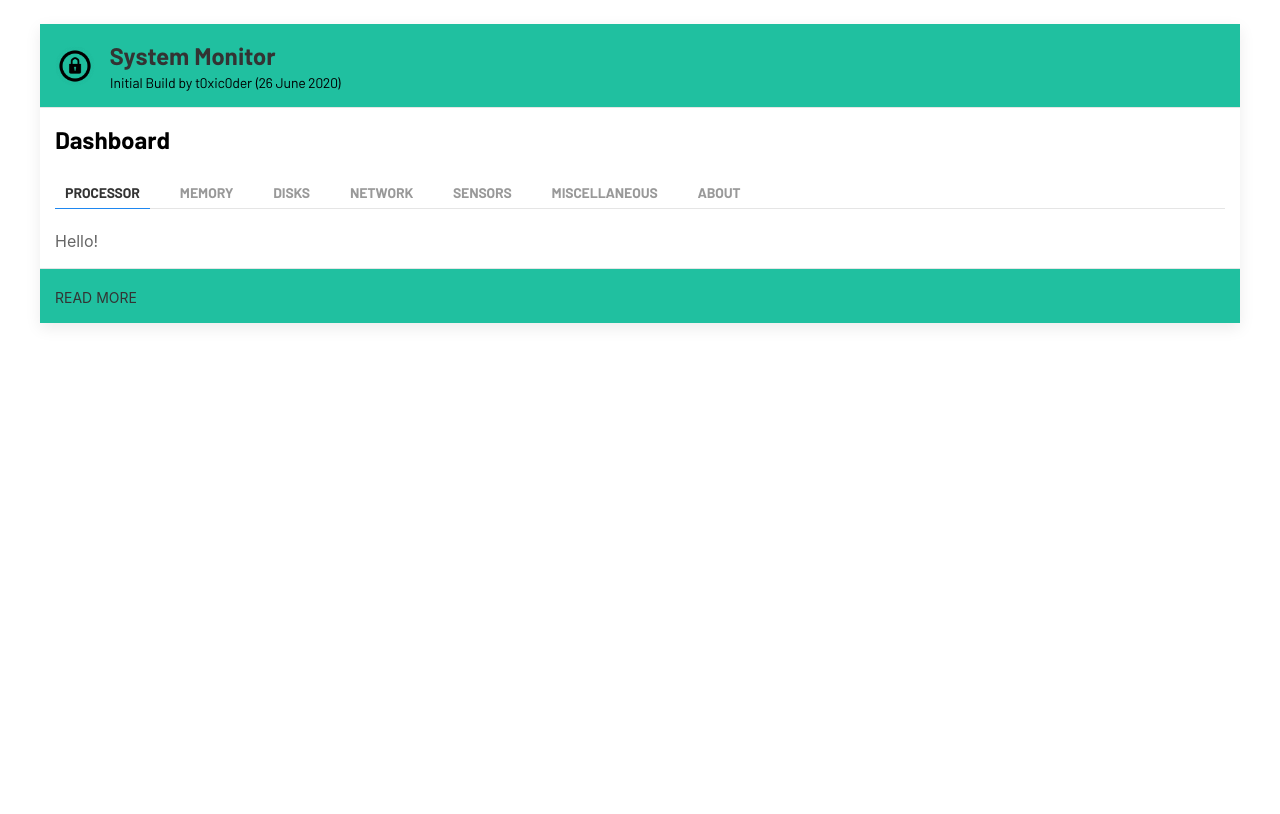
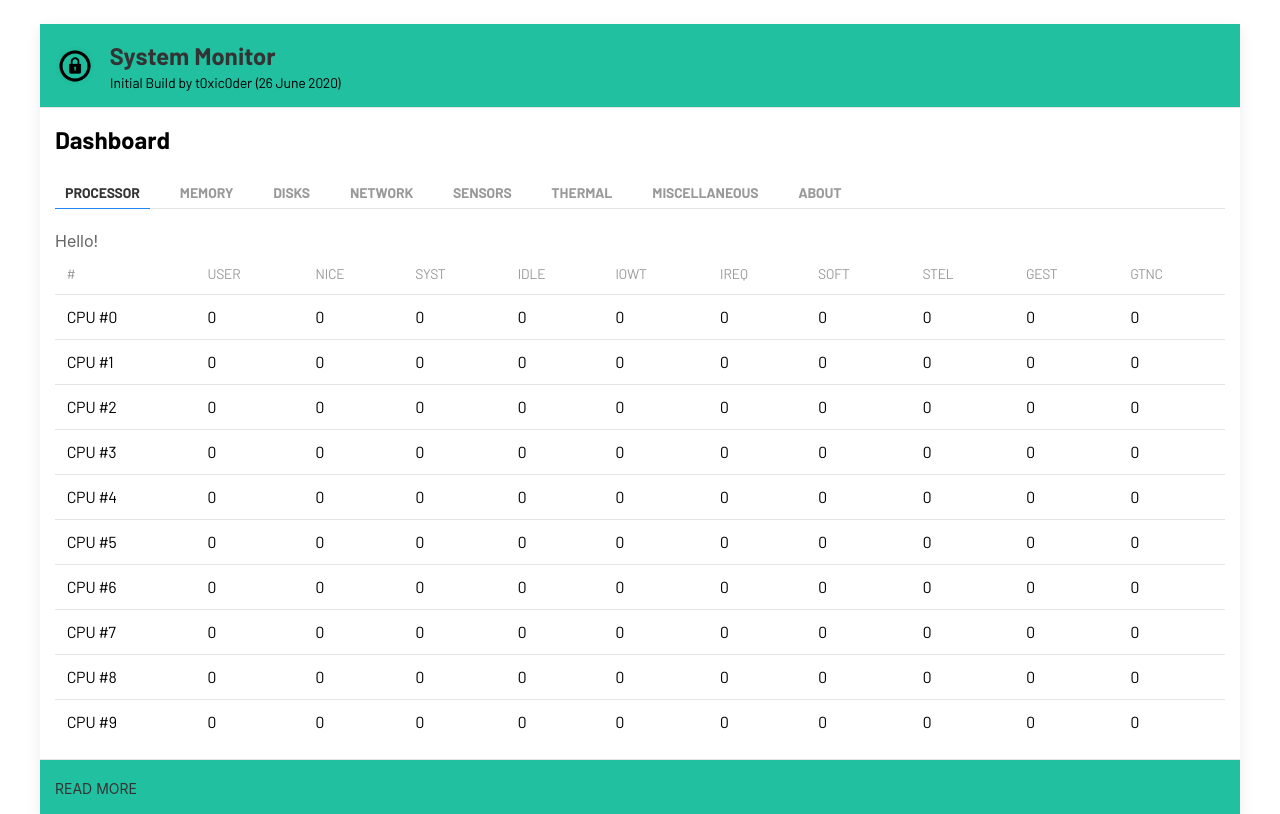
Before and after one commit to gridhead/sysmon, a Flask app: template templates/main.html in a window 1280 px wide. Before the commit the page ends 325 px from the top, so only its background shows below. Run offline with Flask 2, Linux system fonts and the light colour scheme; the template is opened without the code that fills it: most values are stand-ins (such as "Sample title", 1, 10 or a date in 2020); some libraries are stand-ins or nearby versions.

Commit message:
Add CPU time display and switchable titles in template

```diff
--- a/templates/main.html
+++ b/templates/main.html
@@ -24,7 +24,7 @@
             async function UpdateValues() {
             while (1)
             {
-                    await new Promise(r => setTimeout(r, 2000));
+                await new Promise(r => setTimeout(r, 1000));
                 $SCRIPT_ROOT = {{ request.script_root|tojson|safe }};
                 $.getJSON($SCRIPT_ROOT+"/virtdata",
                     function(data) {
@@ -37,18 +37,31 @@
                         $("#virtcach").text(data.virtcach+" Bytes")
                         $("#virtshrd").text(data.virtshrd+" Bytes")
                         $("#virtslab").text(data.virtslab+" Bytes")
-                            $("#cpuload").text(data.retndata+" %")
-                            $("#ram").text(data.ram+" %")
-                            $("#disk").text(data.disk+" %")
                         var virtprog = document.getElementById("virtprog");
                         virtprog.value=data.virtperc;
                     });
+                $.getJSON($SCRIPT_ROOT+"/cputimes",
+                    function(data) {
+                        for (let indx = 0; indx < {{ cpuquant }}; indx ++)
+                        {
+                            $("#time-user-"+indx).text(data.cputimes[indx][0])
+                            $("#time-nice-"+indx).text(data.cputimes[indx][1])
+                            $("#time-syst-"+indx).text(data.cputimes[indx][2])
+                            $("#time-idle-"+indx).text(data.cputimes[indx][3])
+                            $("#time-iowt-"+indx).text(data.cputimes[indx][4])
+                            $("#time-ireq-"+indx).text(data.cputimes[indx][5])
+                            $("#time-soft-"+indx).text(data.cputimes[indx][6])
+                            $("#time-stel-"+indx).text(data.cputimes[indx][7])
+                            $("#time-gest-"+indx).text(data.cputimes[indx][8])
+                            $("#time-gtnc-"+indx).text(data.cputimes[indx][9])
+                        }
+                    });
                 }
             }
-                function TextProc()
+            function MenuTextSetter(ActiveMenuText)
             {
                 var ttletext = document.getElementById("ttletext");
-                    ttletext.innerText = "Processor";
+                ttletext.innerText = "Dashboard / " + ActiveMenuText;
             }
         </script>
     </head>
@@ -70,16 +83,53 @@
                 <div class="uk-card-body uk-padding-small">
                     <h3 id="ttletext" class="headelem">Dashboard</h3>
                     <ul class="headelem" uk-tab>
-                        <li><a onclick="TextProc()" href="#">Processor</a></li>
-                        <li><a onclick="TextMmry()" href="#">Memory</a></li>
-                        <li><a onclick="TextDsks()" href="#">Disks</a></li>
-                        <li><a onclick="TextNtwk()" href="#">Network</a></li>
-                        <li><a onclick="TextSnsr()" href="#">Sensors</a></li>
-                        <li><a onclick="TextMisc()" href="#">Miscellaneous</a></li>
-                        <li><a onclick="TextAbot()" href="#">About</a></li>
+                        <li><a onclick="MenuTextSetter('Processor')" href="#">Processor</a></li>
+                        <li><a onclick="MenuTextSetter('Memory')" href="#">Memory</a></li>
+                        <li><a onclick="MenuTextSetter('Disks')" href="#">Disks</a></li>
+                        <li><a onclick="MenuTextSetter('Network')" href="#">Network</a></li>
+                        <li><a onclick="MenuTextSetter('Sensors')" href="#">Sensors</a></li>
+                        <li><a onclick="MenuTextSetter('Thermal')" href="#">Thermal</a></li>
+                        <li><a onclick="MenuTextSetter('Miscellaneous')" href="#">Miscellaneous</a></li>
+                        <li><a onclick="MenuTextSetter('About')" href="#">About</a></li>
                     </ul>
                     <ul class="uk-switcher uk-margin">
-                        <li>Hello!</li>
+                        <li>
+                            Hello!
+                            <table class="uk-table uk-table-small uk-table-divider normelem">
+                                <thead>
+                                    <tr>
+                                        <th>#</th>
+                                        <th>USER</th>
+                                        <th>NICE</th>
+                                        <th>SYST</th>
+                                        <th>IDLE</th>
+                                        <th>IOWT</th>
+                                        <th>IREQ</th>
+                                        <th>SOFT</th>
+                                        <th>STEL</th>
+                                        <th>GEST</th>
+                                        <th>GTNC</th>
+                                    </tr>
+                                </thead>
+                                <tbody>
+                                    {% for indx in range(cpuquant) %}
+                                    <tr>
+                                        <td id="time-cpun-{{ indx }}" >CPU #{{ indx }}</td>
+                                        <td id="time-user-{{ indx }}" >0</td>
+                                        <td id="time-nice-{{ indx }}" >0</td>
+                                        <td id="time-syst-{{ indx }}" >0</td>
+                                        <td id="time-idle-{{ indx }}" >0</td>
+                                        <td id="time-iowt-{{ indx }}" >0</td>
+                                        <td id="time-ireq-{{ indx }}" >0</td>
+                                        <td id="time-soft-{{ indx }}" >0</td>
+                                        <td id="time-stel-{{ indx }}" >0</td>
+                                        <td id="time-gest-{{ indx }}" >0</td>
+                                        <td id="time-gtnc-{{ indx }}" >0</td>
+                                    </tr>
+                                    {% endfor %}
+                                </tbody>
+                            </table>
+                        </li>
                         <li>
                             <h3 id="virtperc" class="uk-card-title headelem">Virtual (0%)</h3>
                             <progress id="virtprog" class="uk-progress" value="0" max="100" style="color: #008080;"></progress>
```
Lines whose indentation alone changed are shown as unchanged.
